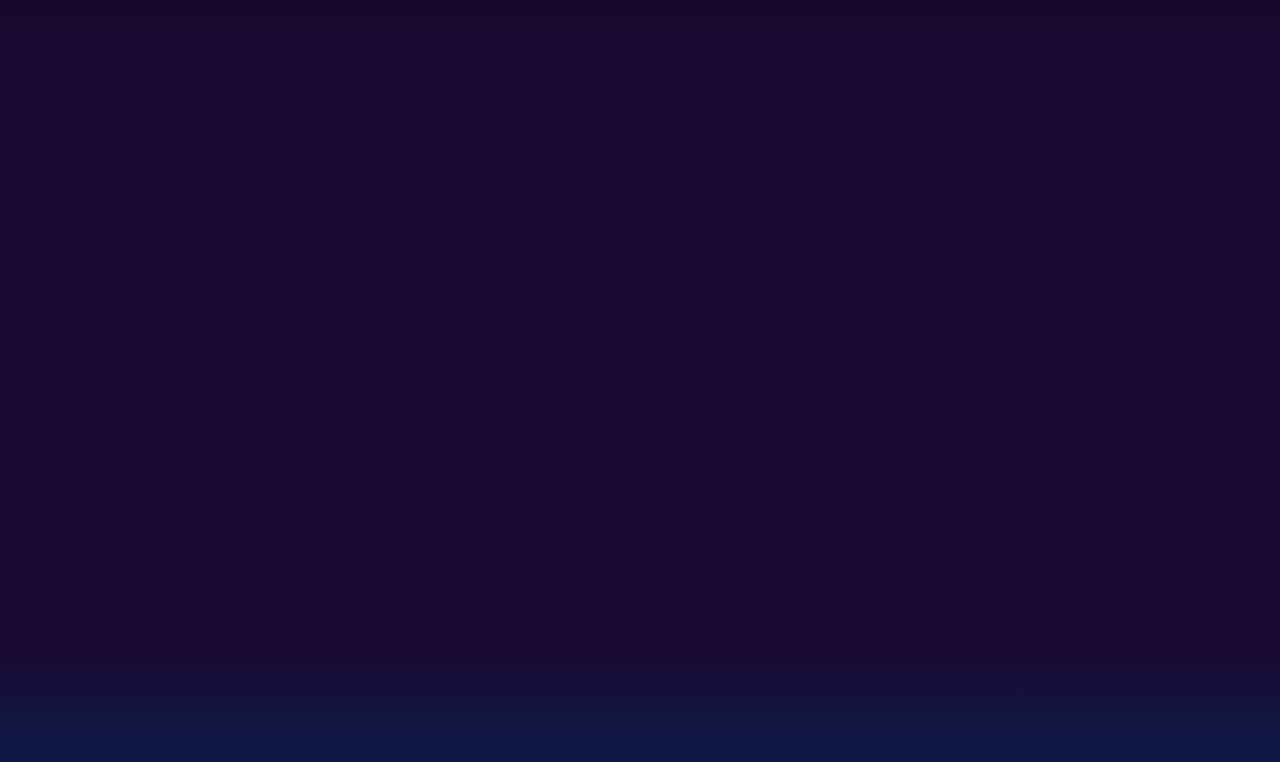
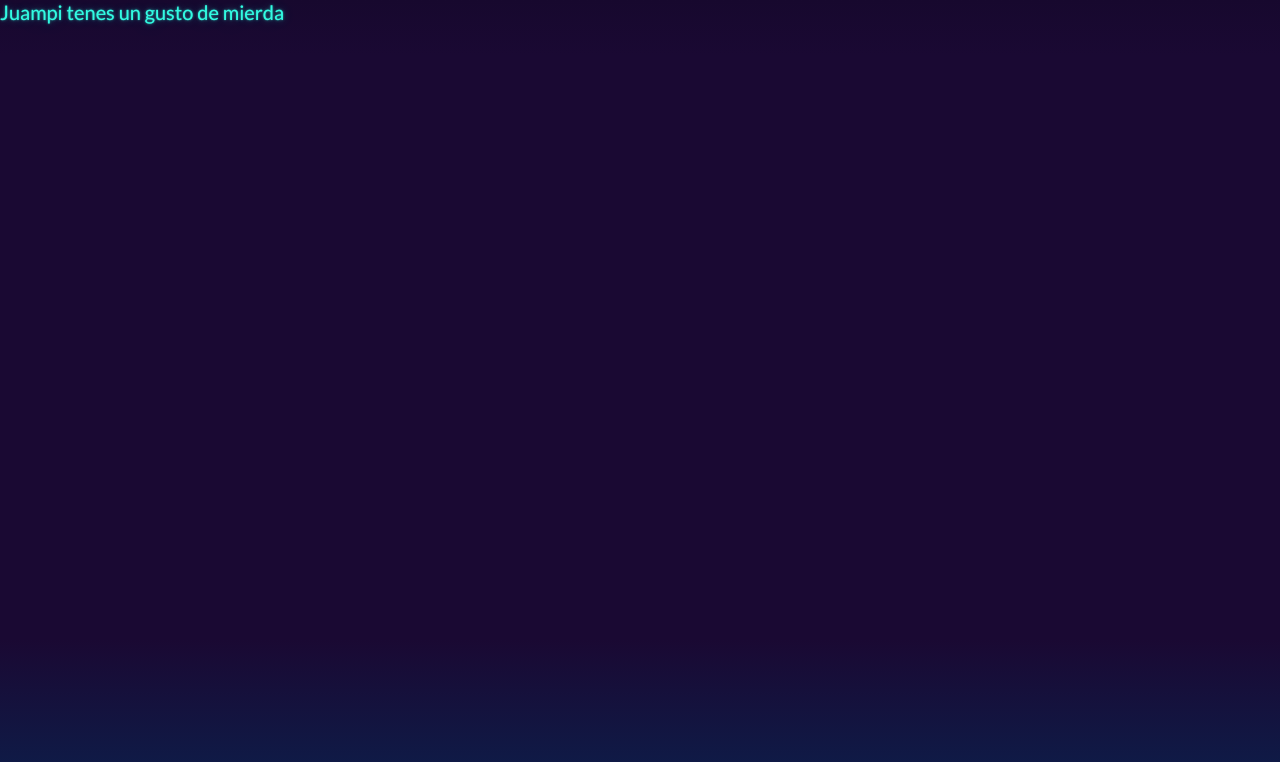
Before and after one commit to nachodev2/rollingGaming, a React (Vite) app: page / in a window 1280 px wide. Shown: the top 762 px of the page. Built offline with nearby package versions, Linux system fonts and the light colour scheme.

Commit message:
Configure las rutas en el repositorio

```diff
--- a/src/App.jsx
+++ b/src/App.jsx
@@ -4,7 +4,7 @@ function App() {
 
   return (
     <>
-
+      <h1 class='lead'>Juampi tenes un gusto de mierda</h1>
     </>
   )
 }
--- a/src/components/pages/producto/CardProducto.jsx
+++ b/src/components/pages/producto/CardProducto.jsx
@@ -1,4 +1,4 @@
-
+<link rel="stylesheet" href="style.css" />
 
 const CardProducto = () => {
   return (
```
